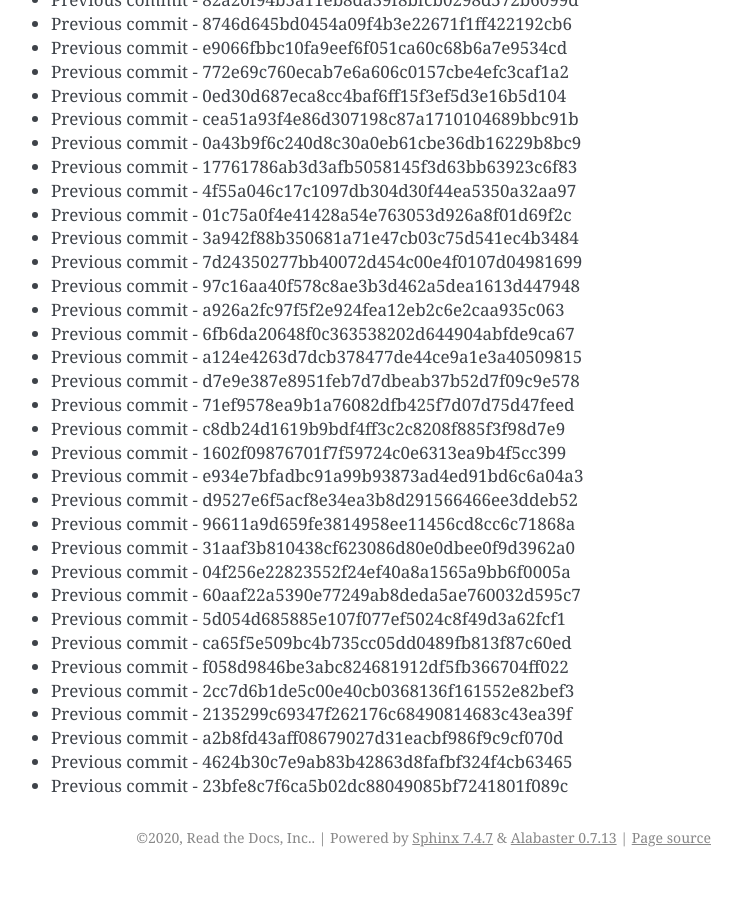
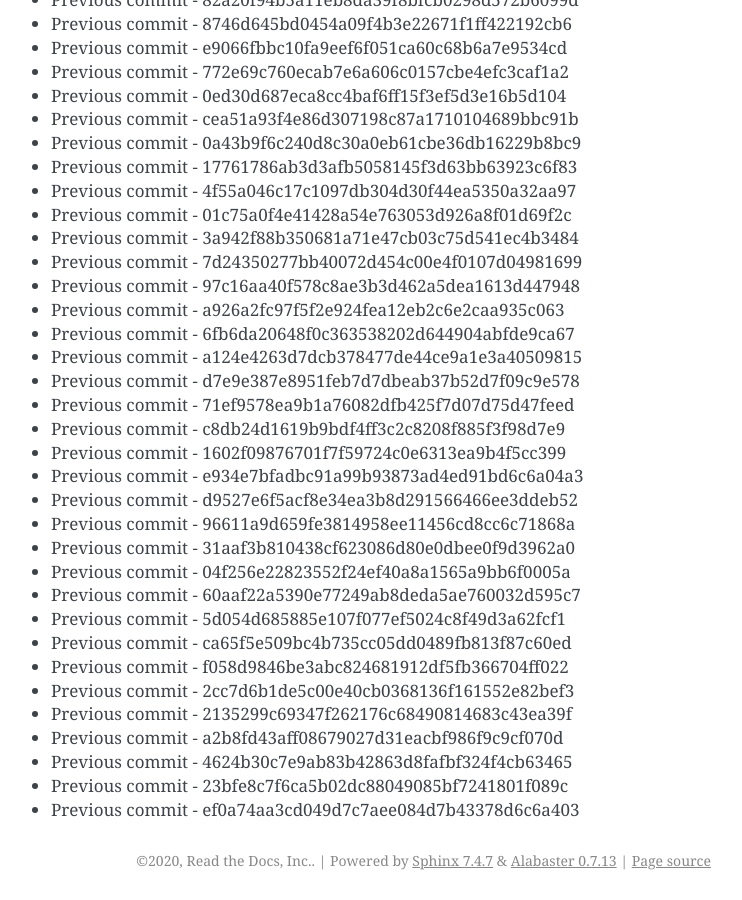
Before and after one commit to readthedocs/rtd-git-stresstest, a Sphinx documentation site: the page built from docs/updates.rst, in a window 1280 px wide and 900 px high, scrolled down 65335 px. Shown: the whole window, without its empty margins (399-1141 px from the left). Built offline with Sphinx 7.4.7, drawn with Linux system fonts in a browser that asks for light colours; before the commit the page ends 66212 px from its top, so only the background shows below that.

Commit message:
Generating commit from previous: ef0a74aa3cd049d7c7aee084d7b43378d6c6a403

```diff
--- a/docs/updates.rst
+++ b/docs/updates.rst
@@ -2777,3 +2777,4 @@ It can be tested for any performance characteristics.
 * Previous commit - a2b8fd43aff08679027d31eacbf986f9c9cf070d
 * Previous commit - 4624b30c7e9ab83b42863d8fafbf324f4cb63465
 * Previous commit - 23bfe8c7f6ca5b02dc88049085bf7241801f089c
+* Previous commit - ef0a74aa3cd049d7c7aee084d7b43378d6c6a403
```
